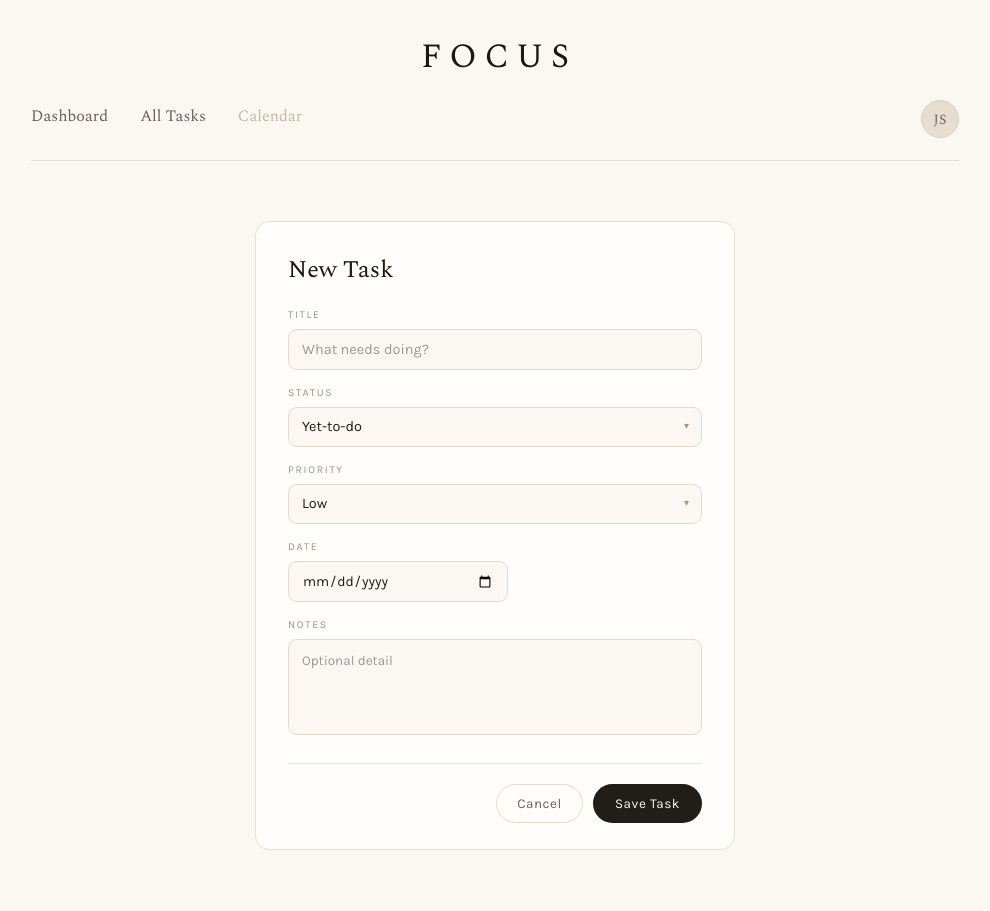
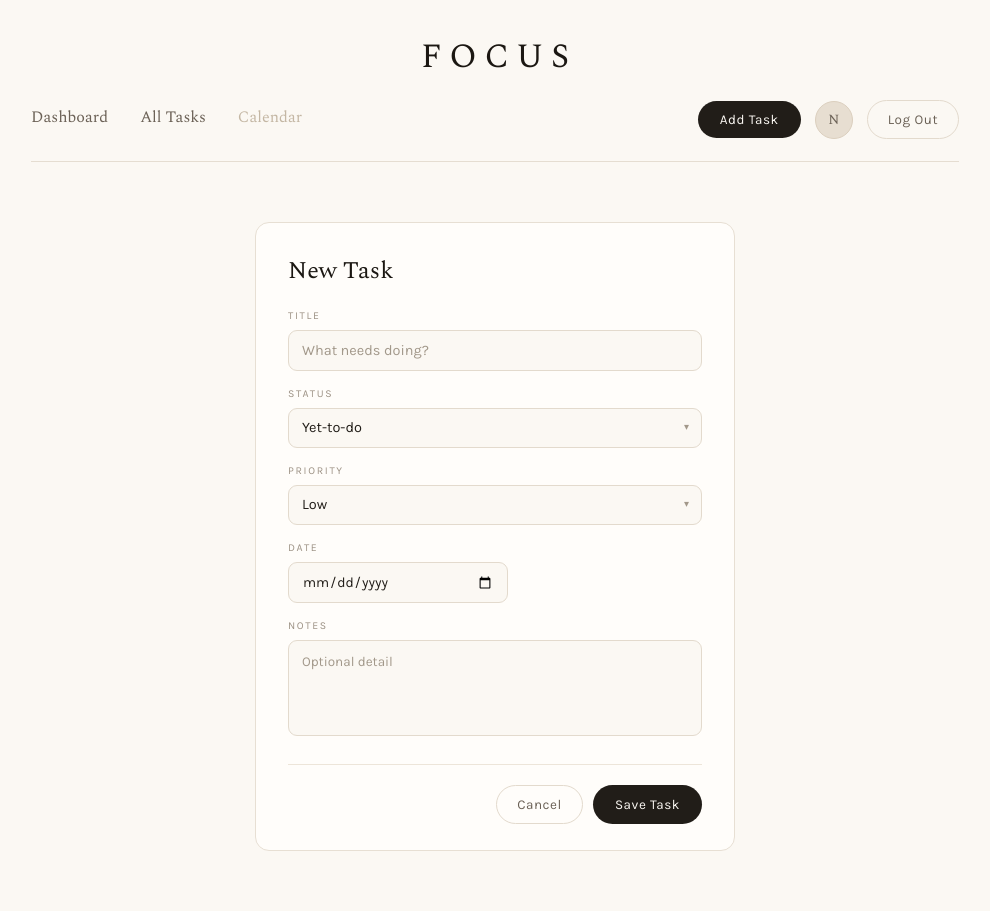
Before and after one commit to rosshunterdev/focus-task-manager, a Flask app: page /tasks/new in a window 1280 px wide. Shown: the whole page, without its empty margins (145-1135 px from the left). Before the commit the page ends 850 px from the top, so only its background shows below. Run offline with Flask 3, Linux system fonts and the light colour scheme; the visitor is signed in with stand-in values (Sample User, id 1).

Commit message:
feat: move add task and logout into navbar, show user initial
Add Task pill, avatar initial and Log Out now sit in the nav on every page for logged-in users. Removed the duplicate Add Task link and user-section block from index.html.

```diff
--- a/app/static/css/style.css
+++ b/app/static/css/style.css
@@ -191,6 +191,12 @@ body {
   background: #E5DDD1;
 }
 
+.nav-actions {
+  display: flex;
+  align-items: center;
+  gap: 14px;
+}
+
 .avatar {
   width: 38px;
   height: 38px;
@@ -306,6 +312,7 @@ body {
   border-radius: 999px;
   border: none;
   cursor: pointer;
+  text-decoration: none;
 }
 
 .btn-primary {
--- a/app/templates/base.html
+++ b/app/templates/base.html
@@ -18,11 +18,26 @@
 
                     <a class="navlink {% if request.endpoint == 'main.index' %}is-active{% endif %}" href="{{ url_for('main.index') }}">All Tasks</a>
 
+                    <span class="navlink is-disabled">Calendar</span>
+
+                </div>
+                {% if current_user.is_authenticated %}
+                <div class="nav-actions">
+                    <a class="btn btn-primary"
+                    href="{{ url_for('main.create_task') }}">
+                    Add Task
+                </a>
+                    <div class="avatar">{{ current_user.email[0] |upper }}</div>
 
 
-                    <span class="navlink is-disabled">Calendar</span>
+                <form method="POST" action="{{ url_for('main.logout') }}">
+                    <button class="btn btn-secondary" type="submit">Log Out</button>
+                </form>
+
                 </div>
-                <div class="avatar">JS</div>
+
+                {% endif %}
+
             </div>
             <div class="nav-rule"></div>
 
```
Also changed, not shown: app/templates/index.html (+0 -8 lines).
